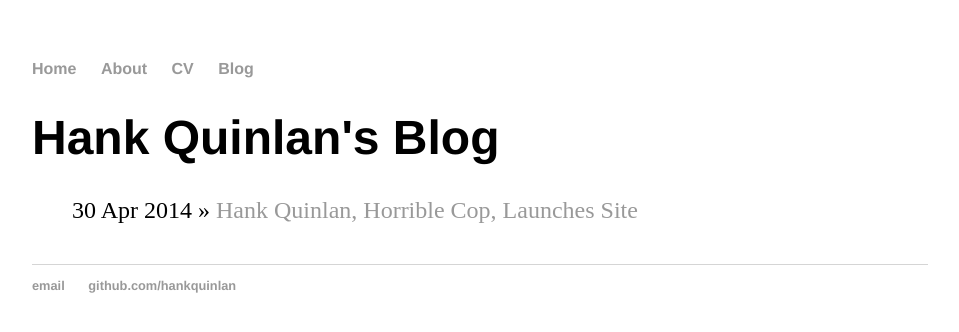
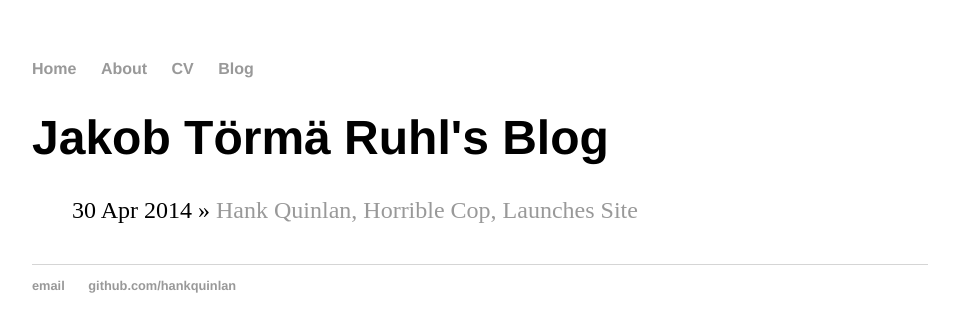
Before and after one commit to litasa/litasa.github.io, a Jekyll site: the page built from blog/index.html, in a window 1280 px wide. Shown: the top 332 px of the page, without its empty margins (160-1119 px from the left). Built offline with Jekyll 4.4.1, drawn with Linux system fonts in a browser that asks for light colours.

Commit message:
Update index.html

```diff
--- a/blog/index.html
+++ b/blog/index.html
@@ -1,6 +1,6 @@
 ---
 layout: default
-title: Hank Quinlan's Blog
+title: Jakob Törmä Ruhl's Blog
 ---
 	<h1>{{ page.title }}</h1>
 	<ul class="posts">
```
